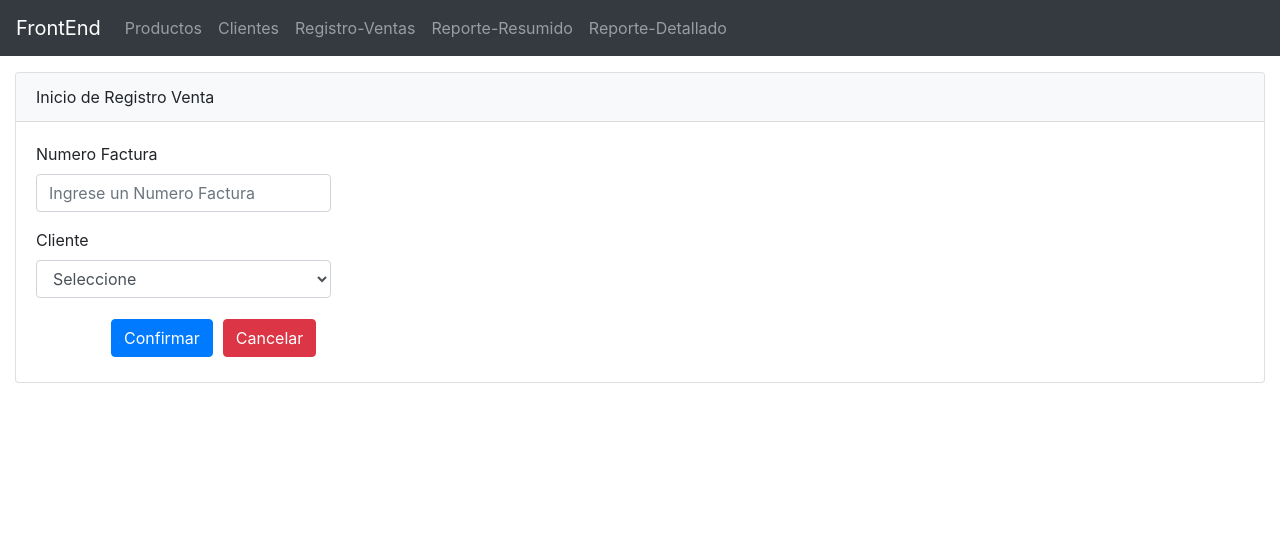
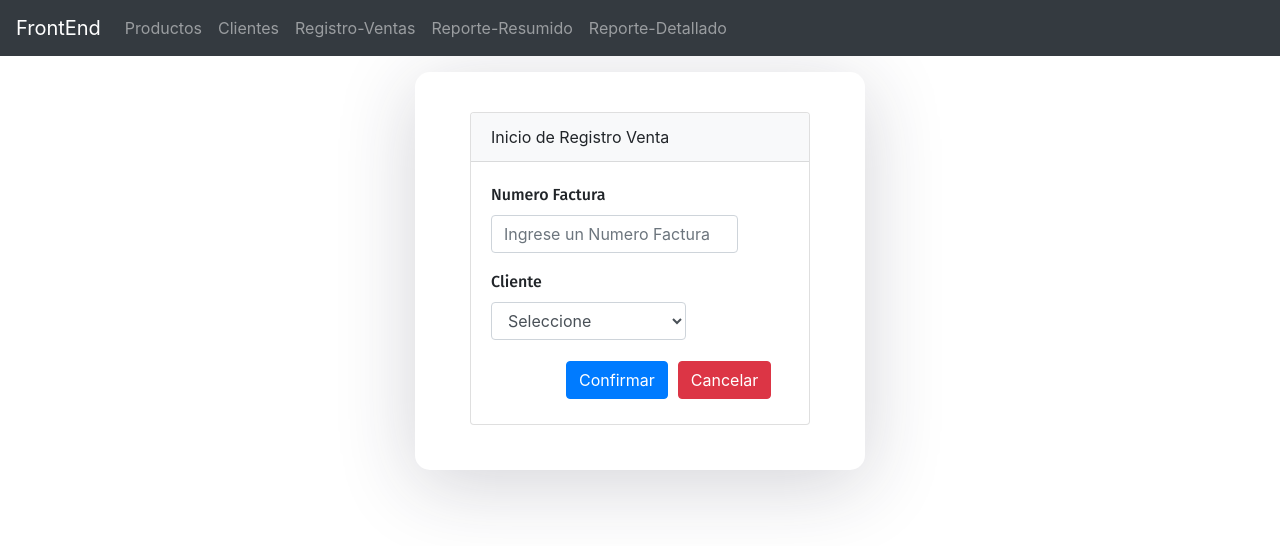
Before and after one commit to PedroRamosGenes/primer-final-front-end, an Angular app in the folder finalPwfe/: page /registroVentas in a window 1280 px wide. Shown: the top 546 px of the page. Built offline with nearby package versions, Linux system fonts and the light colour scheme.

Commit message:
Se agrega css a formularios

```diff
--- a/finalPwfe/angular.json
+++ b/finalPwfe/angular.json
@@ -1,5 +1,8 @@
 {
   "$schema": "./node_modules/@angular/cli/lib/config/schema.json",
+  "cli": {
+    "analytics": "8da0da3b-0f57-4f5c-b159-b985d1d0445d"
+  },
   "version": 1,
   "newProjectRoot": "projects",
   "projects": {
--- a/finalPwfe/src/app/productos/agregar-productos/agregar-productos.component.css
+++ b/finalPwfe/src/app/productos/agregar-productos/agregar-productos.component.css
@@ -0,0 +1,9 @@
+.auth-inner {
+    width: 450px;
+    margin: auto;
+    background: #ffffff;
+    box-shadow: 0px 14px 80px rgba(34, 35, 58, 0.2);
+    padding: 40px 55px 45px 55px;
+    border-radius: 15px;
+    transition: all .3s;
+  }
--- a/finalPwfe/src/app/productos/agregar-productos/agregar-productos.component.html
+++ b/finalPwfe/src/app/productos/agregar-productos/agregar-productos.component.html
@@ -1,4 +1,6 @@
 <p>
+<div class ="auth-inner">
+
   <div class="card">
     <div class="card-header bg-light">Agregar Producto</div>
     <div class="card-body">
@@ -7,25 +9,25 @@
       </div>
       <form>
         <div class="form-row">
-        <div class="form-group col-md-3">
+          <div class="form-group col-md-8">
             <label>Codigo</label>
             <input type="text" class="form-control" [(ngModel)]="producto.codigo" name="codigo"  placeholder="Ingrese un Codigo">
           </div>
         </div>
         <div class="form-row">
-        <div class="form-group col-md-3">
+          <div class="form-group col-md-8">
             <label for="inputEmail4">Nombre</label>
             <input type="text" class="form-control" [(ngModel)]="producto.nombre" name="nombre"  placeholder="Ingrese un Nombre">
           </div>
         </div>
         <div class="form-row">
-        <div class="form-group col-md-3">
+          <div class="form-group col-md-8">
             <label for="inputEmail4">Precio Venta</label>
             <input type="number" class="form-control" [(ngModel)]="producto.precioVenta" name="precioVenta"  placeholder="Ingrese un Precio">
           </div>
         </div>
         <div class="form-row">
-        <div class="form-group col-md-3">
+          <div class="form-group col-md-8">
             <label for="inputEmail4">Existencia</label>
             <select  class="form-control" [(ngModel)]="producto.existencia" name="existencia">
               <select>Existencia</select>
@@ -41,3 +43,5 @@
 
     </div>
   </div>
+
+</div>
--- a/finalPwfe/src/app/registroVenta/registro-venta/registro-venta.component.css
+++ b/finalPwfe/src/app/registroVenta/registro-venta/registro-venta.component.css
@@ -0,0 +1,131 @@
+@import url('https://fonts.googleapis.com/css?family=Fira+Sans:400,500,600,700,800');
+
+* {
+  box-sizing: border-box;
+}
+
+
+h1,h2,h3,h4,h5,h6,label,span {
+  font-weight: 500;
+  font-family: 'Fira Sans', sans-serif;
+}
+
+body, html, .App, #root, .auth-wrapper {
+  width: 100%;
+  height: 100%;
+}
+
+.navbar-light {
+  background-color: #ffffff;
+  box-shadow: 0px 14px 80px rgba(34, 35, 58, 0.2);
+}
+
+.auth-wrapper {
+  display: flex;
+  justify-content: center;
+  flex-direction: column;
+  text-align: left;
+}
+
+.auth-inner {
+  width: 450px;
+  margin: auto;
+  background: #ffffff;
+  box-shadow: 0px 14px 80px rgba(34, 35, 58, 0.2);
+  padding: 40px 55px 45px 55px;
+  border-radius: 15px;
+  transition: all .3s;
+}
+
+.auth-wrapper .form-control:focus {
+  border-color: #167bff;
+  box-shadow: none;
+}
+
+.auth-wrapper h3 {
+  text-align: center;
+  margin: 0;
+  line-height: 1;
+  padding-bottom: 20px;
+}
+
+.custom-control-label {
+  font-weight: 400;
+}
+
+.forgot-password,
+.forgot-password a {
+  text-align: right;
+  font-size: 13px;
+  padding-top: 10px;
+  color: #7f7d7d;
+  margin: 0;
+}
+
+.forgot-password a {
+  color: #167bff;
+}
+
+
+body {
+  margin: 0;
+  font-family: -apple-system, BlinkMacSystemFont, 'Segoe UI', 'Roboto', 'Oxygen',
+    'Ubuntu', 'Cantarell', 'Fira Sans', 'Droid Sans', 'Helvetica Neue',
+    sans-serif;
+  -webkit-font-smoothing: antialiased;
+  -moz-osx-font-smoothing: grayscale;
+  font-weight: 400;
+  display: flex;
+  min-height: 100vh;
+
+}
+
+
+code {
+  font-family: source-code-pro, Menlo, Monaco, Consolas, 'Courier New',
+    monospace;
+}
+
+
+
+
+.App {
+    display: flex;
+    justify-content: center;
+    align-items: center;
+    flex-direction: column;
+    height: 100vh;
+    background: #12c2e9;  /* fallback for old browsers */
+    background: -webkit-linear-gradient(to right, #f64f59, #c471ed, #12c2e9);  /* Chrome 10-25, Safari 5.1-6 */
+    background: linear-gradient(to right, #f64f59, #c471ed, #12c2e9); /* W3C, IE 10+/ Edge, Firefox 16+, Chrome 26+, Opera 12+, Safari 7+ */
+  }
+
+
+  .App-header {
+    background-color: #282c34;
+    min-height: 100vh;
+    display: flex;
+    flex-direction: column;
+    align-items: center;
+    justify-content: center;
+    font-size: calc(10px + 2vmin);
+    color: white;
+  }
+
+  .App-link {
+    color: #09d3ac;
+  }
+
+
+  .form-container {
+    background: #fff;
+    border-radius: 20px;
+    padding: 30px 80px;
+    max-width: 800px;
+    margin: 0 auto;
+    box-shadow: 0 15px 16px .17px rgba(0,0,0,0.05);
+  }
+
+  h1 {
+    text-align: center;
+  }
--- a/finalPwfe/src/app/registroVenta/registro-venta/registro-venta.component.html
+++ b/finalPwfe/src/app/registroVenta/registro-venta/registro-venta.component.html
@@ -1,20 +1,22 @@
 <p>
-<div class="card">
-  <div class="card-header bg-light">Inicio de Registro Venta</div>
+<p>
+  <div class="auth-inner">
+    <div class= "">
+      <div class="card ">
+          <div class="card-header bg-light ">Inicio de Registro Venta</div>
         <div class="card-body">
-
           <div *ngIf="mensaje != ''">
             <h6 style="color:red;text-indent :3em;">{{mensaje}}</h6>
           </div>
           <form>
             <div class="form-row">
-        <div class="form-group col-md-3">
+              <div class="form-group col-md-10">
                 <label>Numero Factura</label>
                 <input type="number" class="form-control" [(ngModel)]="venta.factura" name="factura"  placeholder="Ingrese un Numero Factura">
               </div>
             </div>
             <div class="form-row">
-        <div class="form-group col-md-3">
+              <div class="form-group col-md-8">
                 <label for="inputEmail4">Cliente</label>
                 <select  class="form-control" [(ngModel)]="venta.cliente" name="existencia">
                   <select>Cliente</select>
@@ -28,4 +30,17 @@
           </form>
 
         </div>
+
       </div>
+
+    </div>
+
+
+
+
+
+
+
+
+
+  </div>
```
Also changed, not shown: 1 other file (tests, documents, lock files or other folders). Lines whose indentation alone changed are shown as unchanged.
